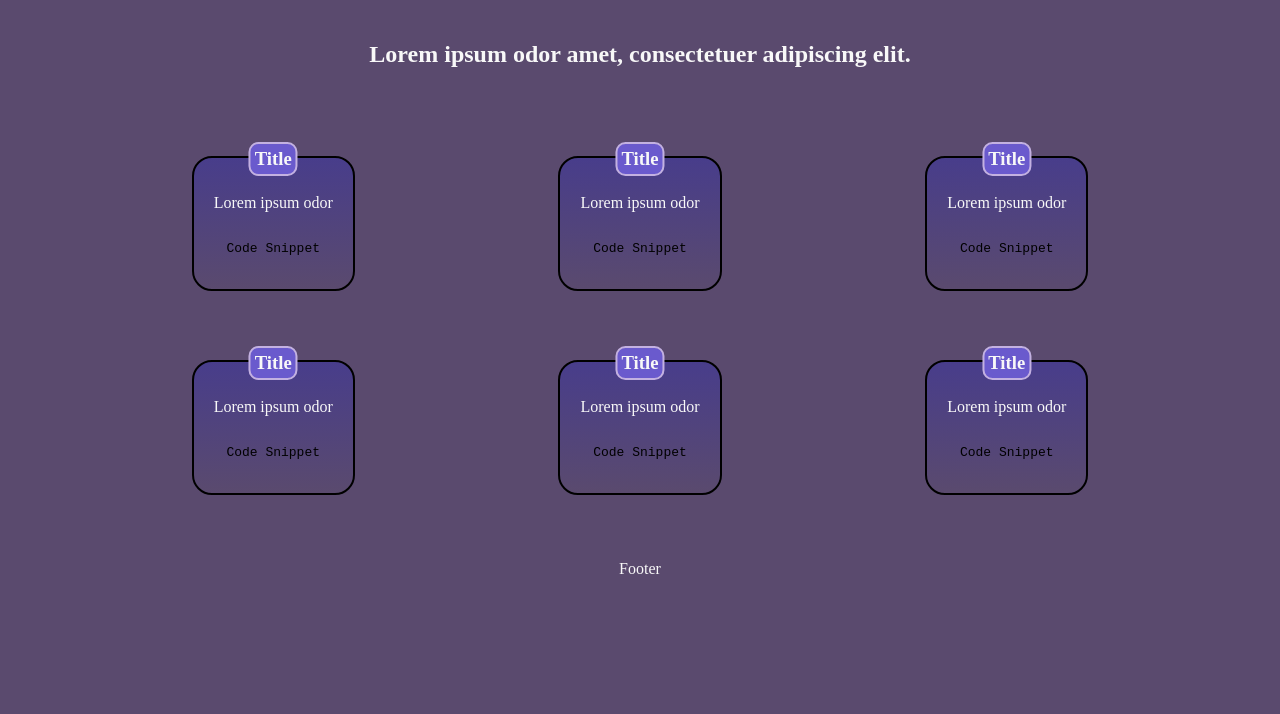
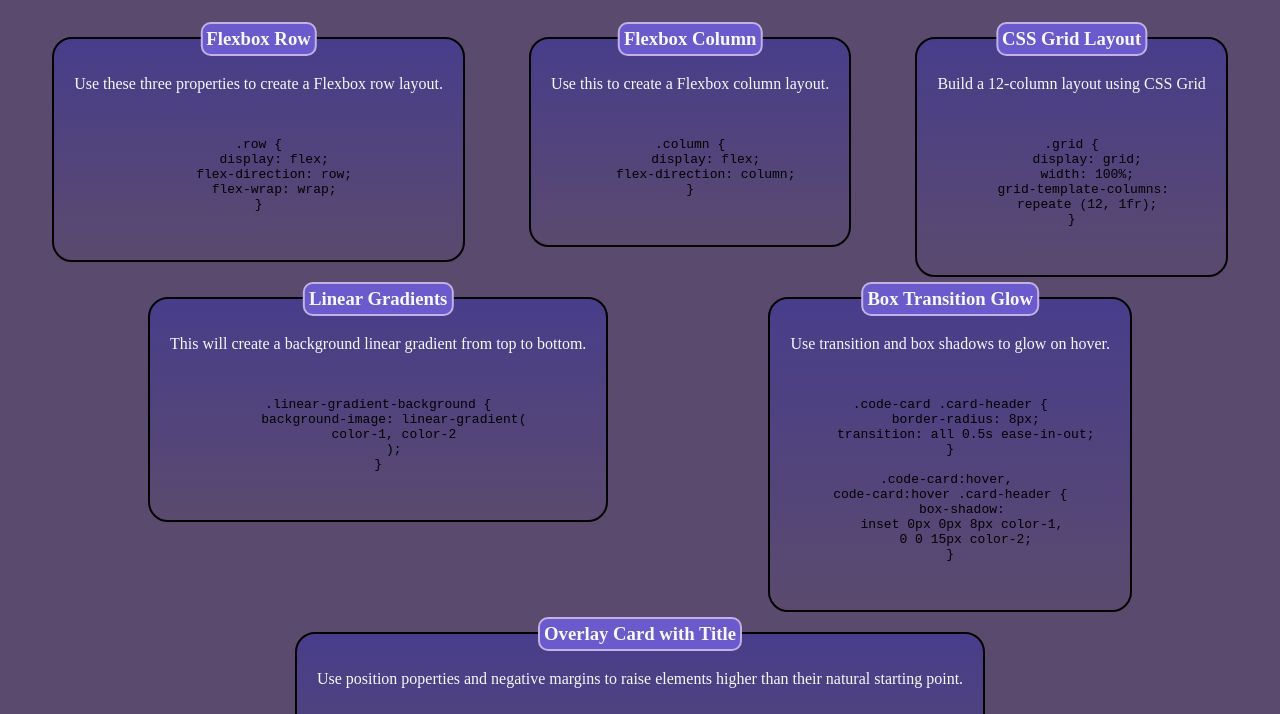
Before and after one commit to Cinnlight/Week-02-Mini-Project, a plain HTML site: page index.html in a window 1280 px wide. Shown: the part 165-879 px from the top of the page. Before the commit the page ends 816 px from the top, so only its background shows below. Drawn offline with Linux system fonts and the light colour scheme.

Commit message:
add additional containers and classes for styling. Replace placeholder text with actual content

```diff
--- a/index.html
+++ b/index.html
@@ -20,86 +20,135 @@
 
     <section id="card-02">
 
-        <h2>Lorem ipsum odor amet, consectetuer adipiscing elit.</h2>
+        <h2>Ever have trouble recalling the exact syntax for your favorite CSS code? Give it a permanent home and add it to this page! Highlight any snippet section and copy it for your own use.</h2>
     </section>
 
-       <!-- First Row of CSS Cards -->
+       <!-- CSS Cards -->
 
     <section class="card-container" id="card-03">
+        <div class="snippet-sizer">
             <article class="snippet-card">
                 <div>
                     <header class="snippet-header">
-                    <h3>Title</h3>
+                        <h3>Flexbox Row</h3>
                     </header>
                     <p class="snippet-description">
-                    Lorem ipsum odor
+                        Use these three properties to create a Flexbox row layout.
                     </p>
-                <pre class="snippet-code"><code>Code Snippet</code></pre>
+                    <pre class="snippet-code"><code>
+.row {
+    display: flex;
+    flex-direction: row;
+    flex-wrap: wrap;
+}
+                    </code></pre>
                 </div>
             </article>
-
+        </div>
+        <div class="snippet-sizer">
             <article class="snippet-card">
                 <div>
                     <header class="snippet-header">
-                    <h3>Title</h3>
+                        <h3>Flexbox Column</h3>
                     </header>
                     <p class="snippet-description">
-                    Lorem ipsum odor
+                        Use this to create a Flexbox column layout.
                     </p>
-                <pre class="snippet-code"><code>Code Snippet</code></pre>
+                    <pre class="snippet-code"><code>
+.column {
+    display: flex;
+    flex-direction: column;
+}
+                    </code></pre>
                 </div>
             </article>
+        </div>
 
+        <div class="snippet-sizer">
             <article class="snippet-card">
                 <div>
                     <header class="snippet-header">
-                    <h3>Title</h3>
+                        <h3>CSS Grid Layout</h3>
                     </header>
                     <p class="snippet-description">
-                    Lorem ipsum odor
+                        Build a 12-column layout using CSS Grid
                     </p>
-                <pre class="snippet-code"><code>Code Snippet</code></pre>
+                    <pre class="snippet-code"><code>
+.grid {
+    display: grid;
+    width: 100%;
+    grid-template-columns:
+    repeate (12, 1fr);
+}
+                    </code></pre>
                 </div>
             </article>
-    </section>
+        </div>
 
-    <section class="card-container" id="card-04">
-
+        <div class="snippet-sizer">
             <article class="snippet-card">
                 <div>
                     <header class="snippet-header">
-                    <h3>Title</h3>
+                        <h3>Linear Gradients</h3>
                     </header>
                     <p class="snippet-description">
-                    Lorem ipsum odor
+                        This will create a background linear gradient from top to bottom.
                     </p>
-                <pre class="snippet-code"><code>Code Snippet</code></pre>
+                    <pre class="snippet-code"><code>
+.linear-gradient-background {
+    background-image: linear-gradient(
+    color-1, color-2
+    );
+}
+                    </code></pre>
                 </div>
             </article>
+        </div>
 
+        <div class="snippet-sizer">
             <article class="snippet-card">
                 <div>
                     <header class="snippet-header">
-                    <h3>Title</h3>
+                        <h3>Box Transition Glow</h3>
                     </header>
                     <p class="snippet-description">
-                    Lorem ipsum odor
+                        Use transition and box shadows to glow on hover.
                     </p>
-                <pre class="snippet-code"><code>Code Snippet</code></pre>
+                    <pre class="snippet-code"><code>
+.code-card .card-header {
+    border-radius: 8px;
+    transition: all 0.5s ease-in-out;
+}
+
+.code-card:hover,
+code-card:hover .card-header {
+    box-shadow:
+    inset 0px 0px 8px color-1,
+    0 0 15px color-2;
+}
+                    </code></pre>
                 </div>
             </article>
+        </div>
 
+        <div class="snippet-sizer">
             <article class="snippet-card">
                 <div>
                     <header class="snippet-header">
-                    <h3>Title</h3>
+                        <h3>Overlay Card with Title</h3>
                     </header>
                     <p class="snippet-description">
-                    Lorem ipsum odor
+                        Use position poperties and negative margins to raise elements higher than their natural starting point.
                     </p>
-                <pre class="snippet-code"><code>Code Snippet</code></pre>
+                    <pre class="snippet-code"><code>
+.card-header {
+    position: relative;
+    margin-top: -20px;
+}
+                    </code></pre>
                 </div>
             </article>
+        </div>
     </section>
 </body>
 
```
Lines whose indentation alone changed are shown as unchanged.
